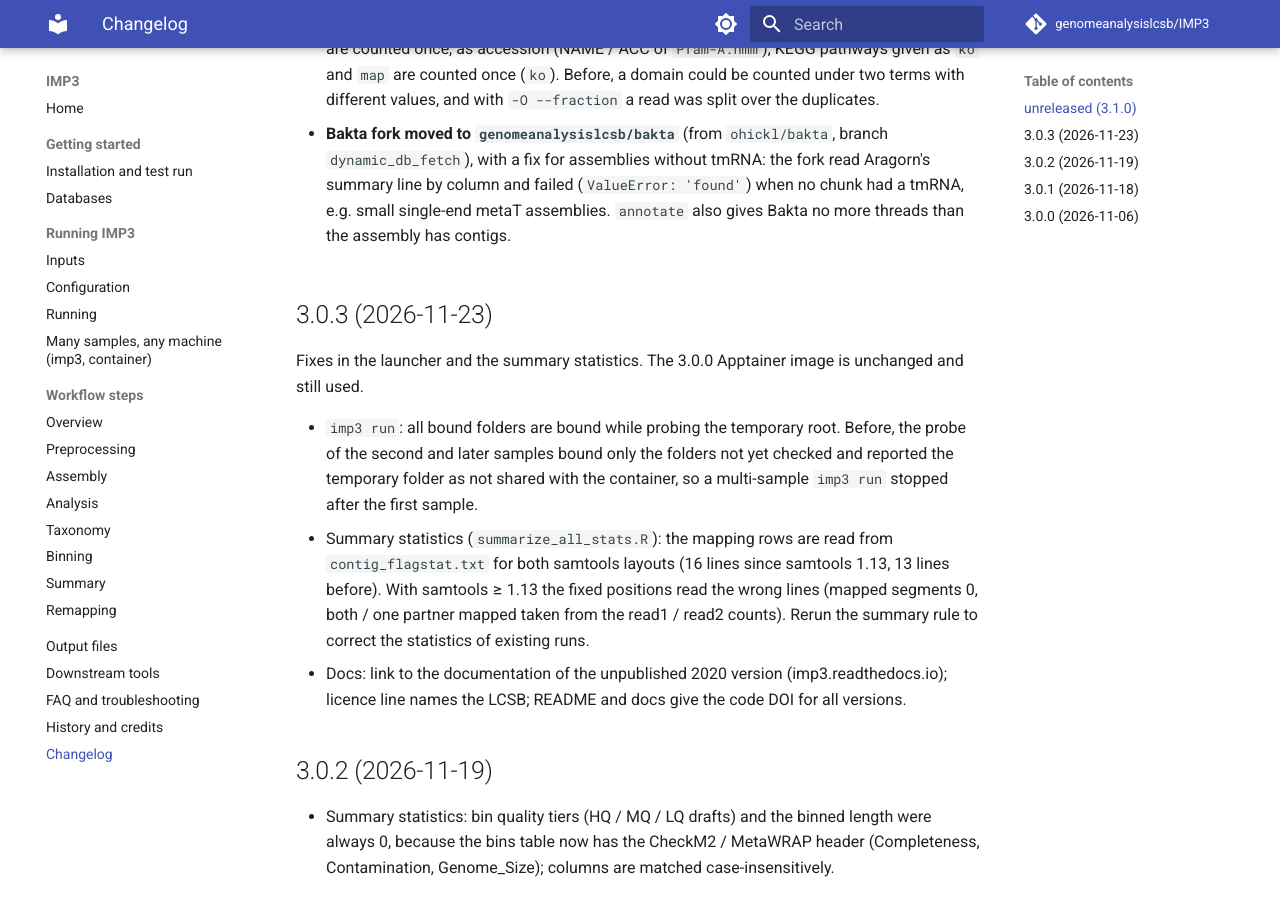
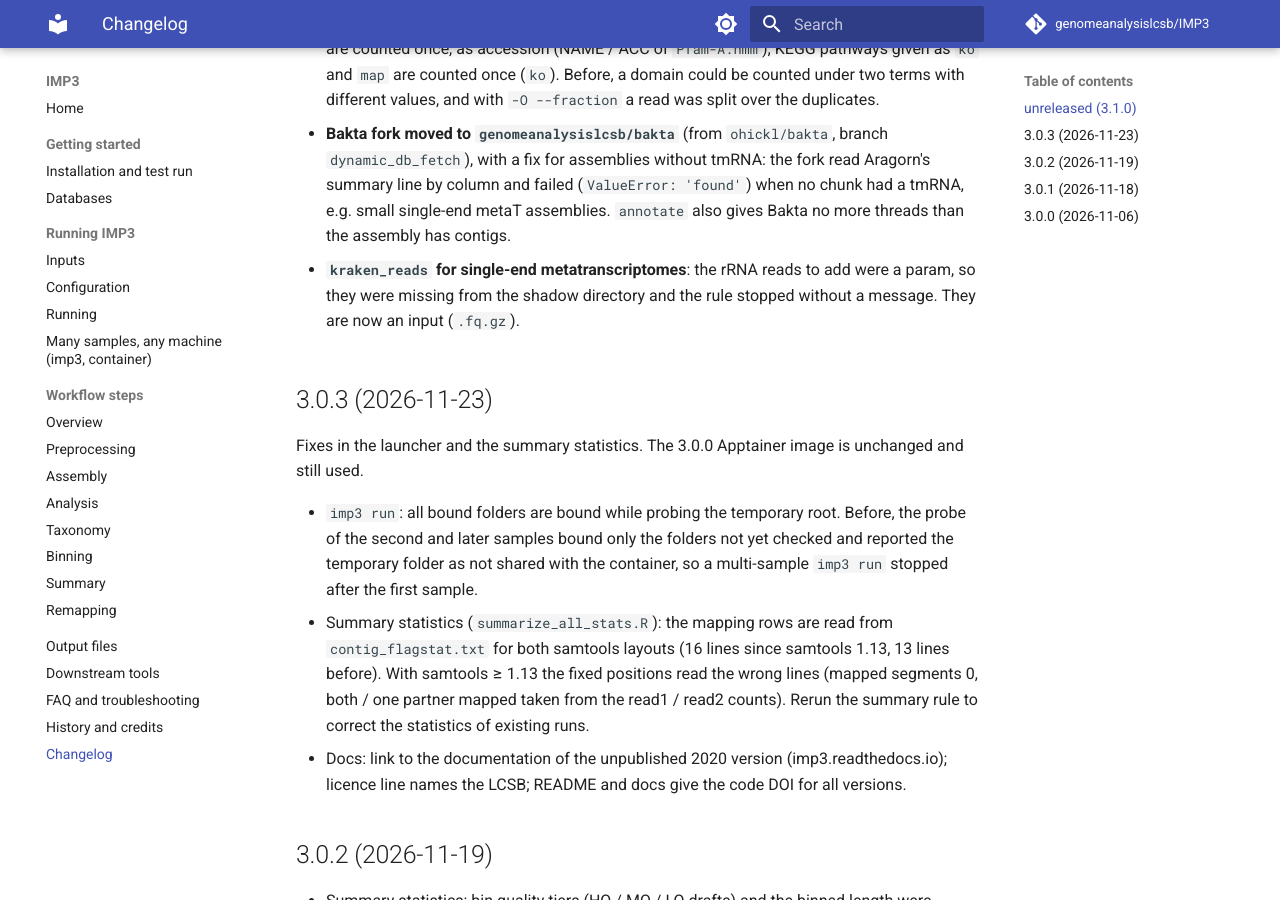
Before and after one commit to genomeanalysislcsb/IMP3, an MkDocs documentation site: the page built from docs/changelog.md, in a window 1280 px wide and 900 px high, scrolled down 1127 px. Built offline with MkDocs 1.6.1 and Material for MkDocs 9.7.7, drawn with Linux system fonts in a browser that asks for light colours; comment, search, counter and statistics services are not loaded.

Commit message:
kraken_reads single-end: rRNA reads as input
The rRNA file was a param (and named .fq instead of .fq.gz), so it was
not in the copy-minimal shadow directory; get_rrna_file returned 1 and
the rule stopped after 'rRNA reads will be added to input reads...'.
It is now an input for mt (unless keep_rrnas), and the lookup error is
written to the log.

Co-Authored-By: Claude Opus 5.5 <noreply@anthropic.com>
Claude-Session: https://claude.ai/code/session_01L5bQxNJvvvTRxDQ7VNdjru

```diff
--- a/docs/changelog.md
+++ b/docs/changelog.md
@@ -43,6 +43,9 @@ IMP3 is the successor of IMP (Narayanasamy et al., *Genome Biol* 2016;17:260). C
   for assemblies without tmRNA: the fork read Aragorn's summary line by column and failed (`ValueError: 'found'`)
   when no chunk had a tmRNA, e.g. small single-end metaT assemblies. `annotate` also gives Bakta no more threads
   than the assembly has contigs.
+
+- **`kraken_reads` for single-end metatranscriptomes**: the rRNA reads to add were a param, so they were missing
+  from the shadow directory and the rule stopped without a message. They are now an input (`.fq.gz`).
 
 ## 3.0.3 (2026-11-23)
 
```
Also changed, not shown: CHANGELOG.md (+3 -0 lines), 1 other file.
